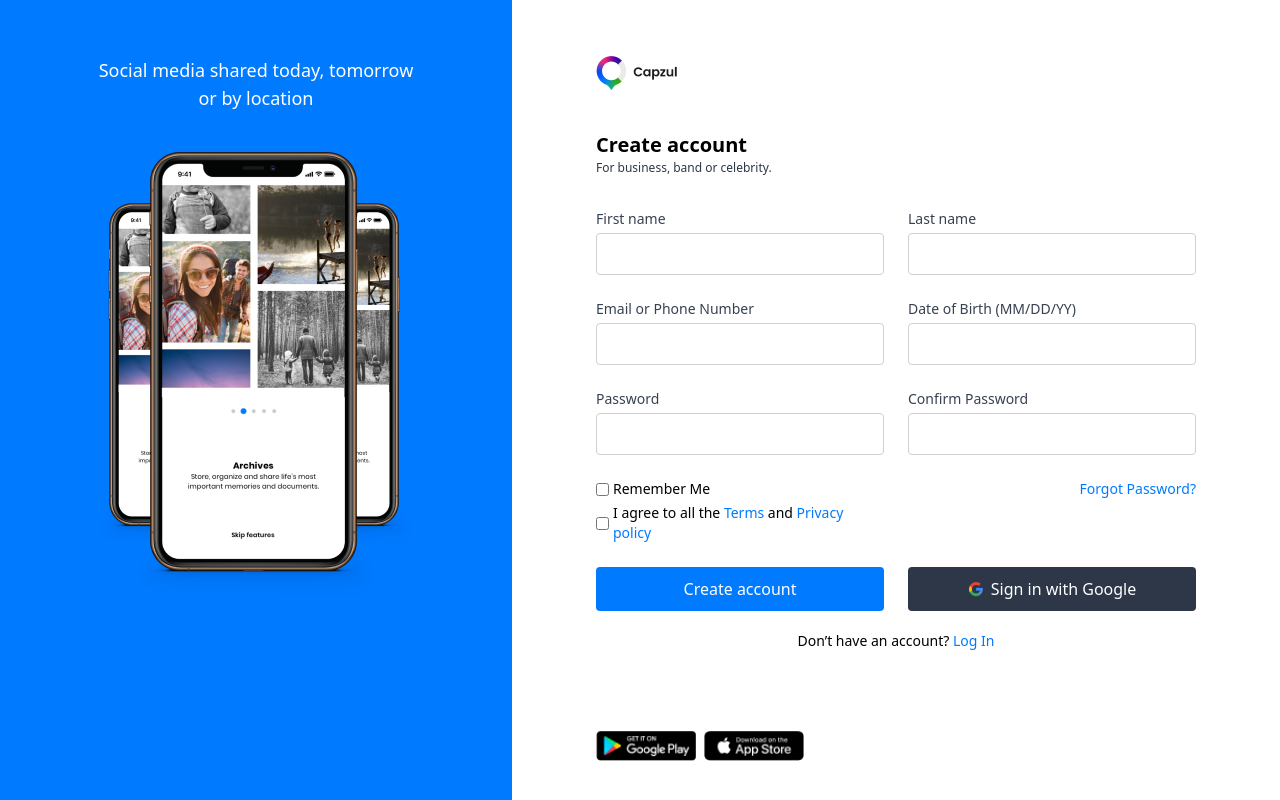
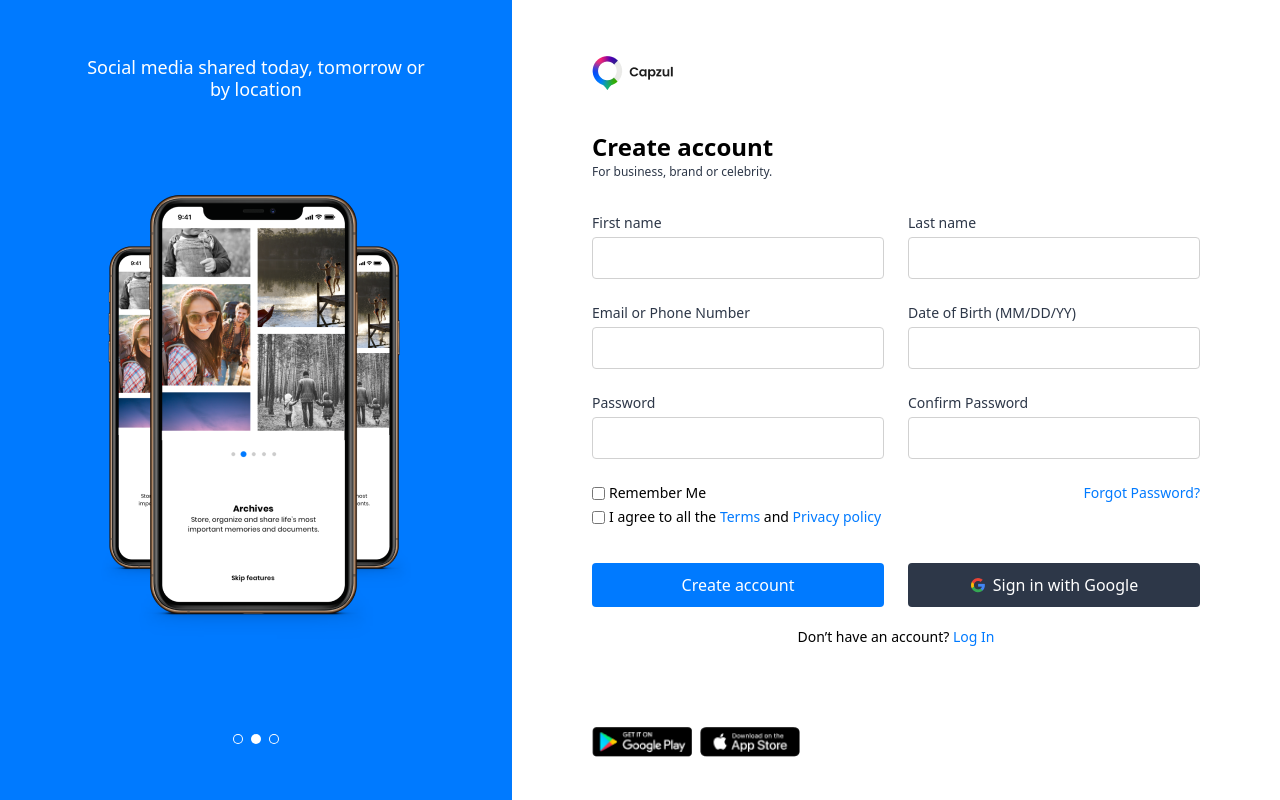
Before and after one commit to Isah-Hamza/pyramid-finance, a React (Vite) app: page / in a window 1280 px wide. Built offline with nearby package versions, Linux system fonts and the light colour scheme.

Commit message:
done with mobile responsiveness

```diff
--- a/src/components/CustomInput.tsx
+++ b/src/components/CustomInput.tsx
@@ -15,7 +15,7 @@ export const CustomInput: React.FC<ICustomInput> = ({
 }) => {
   return (
     <div>
-      <label htmlFor={id} className="block text-sm font-medium text-gray-700">
+      <label htmlFor={id} className="block text-sm text-secondary-brown">
         {label}
       </label>
       <input
--- a/src/pages/Login/index.tsx
+++ b/src/pages/Login/index.tsx
@@ -10,42 +10,64 @@ import { CustomInput } from "../../components/CustomInput";
 import CustomButton from "../../components/CustomButton";
 
 const Login: React.FC = () => {
+  const counter: Array<number> = [1, 2, 3];
+
   return (
     <main className="w-full h-screen flex">
-      <section className="left w-[40%] h-full bg-primary-blue px-20 py-14 text-white">
-        <p className="text-center font-medium text-lg">
-          Social media shared today, tomorrow <br /> or by location
+      <section className="hidden lg:flex flex-col justify-between left w-[40%] h-full bg-primary-blue px-20 py-14 text-white">
+        <p className="text-center font-medium text-lg leading-[1.4rem]">
+          Social media shared today, tomorrow or <br />
+          by location
         </p>
-        <div className="mt-10">
+        <div className="mt-0">
           <img className="mx-auto" src={imgs} alt="phone icons" />
         </div>
+        <div className="flex items-center justify-center gap-2 ">
+          {counter.map((_, idx) => (
+            <div
+              key={idx}
+              className="rounded-full bg-white w-2.5 h-2.5 flex items-center justify-center"
+            >
+              <div
+                className={`w-2 h-2 rounded-full bg-primary-blue ${
+                  idx === 1 && "bg-white"
+                }`}
+              >
+                {" "}
+              </div>
+            </div>
+          ))}
+        </div>
       </section>
-      <section className=" flex-1 h-full px-20 py-14  pb-6 max-w-screen overflow-auto">
-        <div className="max-w-[600px] mx-auto">
+      <section className=" flex-1 h-full px-5 sm:px-10 lg:px-20 py-14  pb-6 max-w-screen overflow-auto">
+        <div className="max-w-[650px] mx-auto">
           <div>
             <img src={Logo} alt="logo" />
           </div>
           <div className="mt-10">
-            <p className="font-semibold text-xl">Create account</p>
+            <p className="font-semibold text-2xl">Create account</p>
             <p className="text-[12px] text-secondary-brown">
-              For business, band or celebrity.
+              For business, brand or celebrity.
             </p>
           </div>
-          <form action="" className="mt-8 grid grid-cols-2 gap-x-6 gap-y-6">
+          <form
+            action=""
+            className="relative mt-8 grid sm:grid-cols-2 gap-x-6 gap-y-4 sm:gap-y-6"
+          >
             <CustomInput id="First name" label="First name" />
             <CustomInput id="Last name" label="Last name" />
             <CustomInput id="email or phone" label="Email or Phone Number" />
             <CustomInput id="date" label="Date of Birth (MM/DD/YY)" />
             <CustomInput id="password" label="Password" />
             <CustomInput id="confirm_password" label="Confirm Password" />
-            <div className="text-sm">
+            <div className="relative text-sm">
               <div className="flex gap-1 items-center">
                 <input type="checkbox" name="remember-me" id="remember-me" />
                 <label htmlFor="remember-me">Remember Me</label>
               </div>
-              <div className="flex items-center gap-1 mt-1">
+              <div className="flex items-center gap-1 sm:mt-1 mt-3">
                 <input type="checkbox" name="agree" id="agree" />
-                <label htmlFor="agree">
+                <label htmlFor="agree" className="whitespace-nowrap">
                   I agree to all the{" "}
                   <a href="#" className="text-custom-blue">
                     Terms
@@ -57,13 +79,16 @@ const Login: React.FC = () => {
                 </label>
               </div>
             </div>
-            <a href="#" className="text-primary-blue text-right text-sm">
+            <a
+              href="#"
+              className="text-primary-blue text-right text-sm absolute sm:static bottom-[180px] right-0"
+            >
               Forgot Password?
             </a>
-            <CustomButton className="bg-custom-blue ">
+            <CustomButton className="bg-custom-blue mt-3">
               Create account
             </CustomButton>
-            <CustomButton className="bg-secondary-brown flex justify-center items-center gap-2">
+            <CustomButton className="bg-secondary-brown flex justify-center items-center gap-2 sm:mt-3">
               <img src={Google} />
               <span>Sign in with Google</span>
             </CustomButton>
@@ -74,10 +99,13 @@ const Login: React.FC = () => {
               Log In
             </a>{" "}
           </p>
-
-          <div className="flex items-center gap-2 mt-20">
-            <img className="w-[100px]" src={GooglePlay} alt="google play" />
-            <img className="w-[100px]" src={AppStore} alt="app store" />
+          <div className="flex items-center sm:justify-start justify-center gap-2 mt-20">
+            <a href="#">
+              <img className="w-[100px]" src={GooglePlay} alt="google play" />
+            </a>
+            <a href="#">
+              <img className="w-[100px]" src={AppStore} alt="app store" />
+            </a>
           </div>
         </div>
       </section>
```
